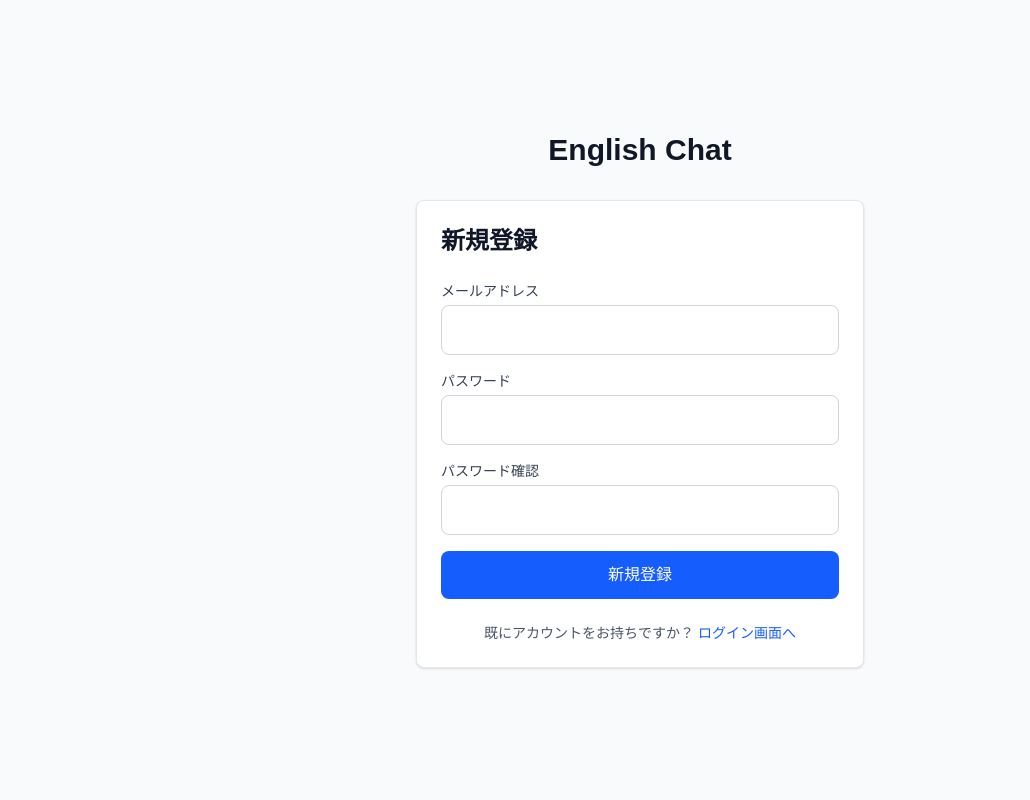
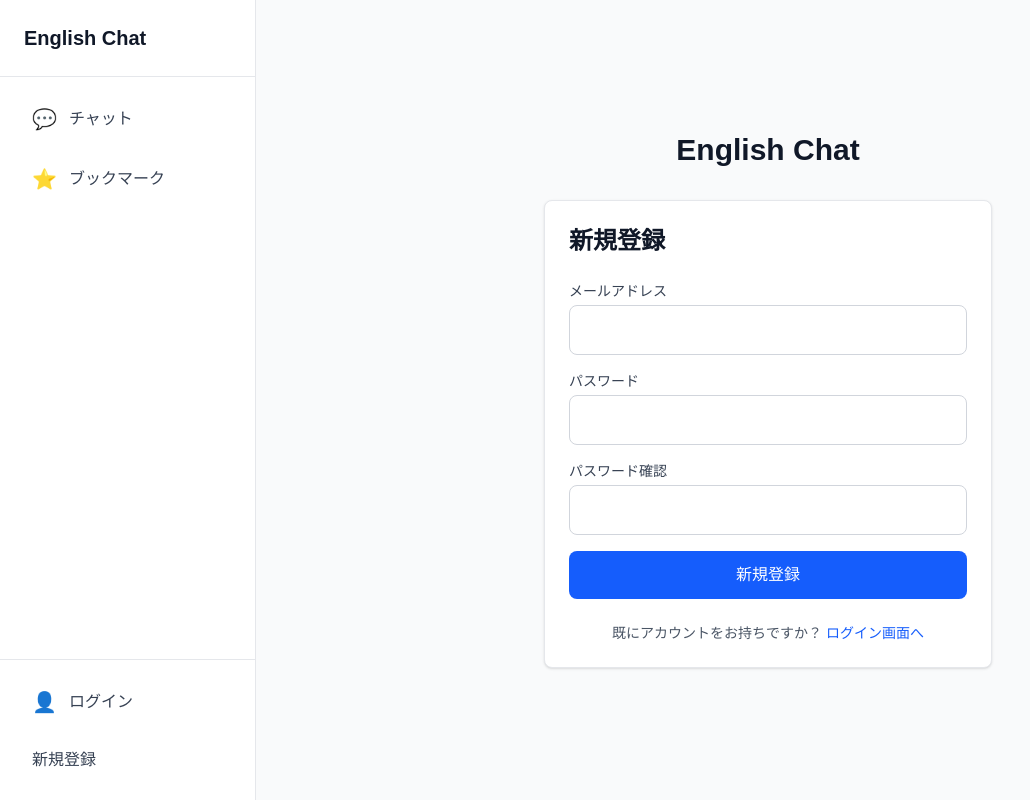
Before and after one commit to sakura010825/english-chat, a Next.js app: page /register in a window 1280 px wide. Shown: the whole page, without its empty margins (0-1030 px from the left). Built offline with nearby package versions, Linux system fonts and the light colour scheme; no server answers.

Commit message:
レスポンシブル対応

```diff
--- a/app/bookmarks/page.tsx
+++ b/app/bookmarks/page.tsx
@@ -55,9 +55,9 @@ export default function BookmarksPage() {
   };
 
   return (
-    <div className="flex h-screen bg-gray-50">
+    <div className="flex h-screen bg-gray-50 overflow-hidden">
       <Sidebar />
-      <div className="flex-1 flex flex-col lg:ml-0">
+      <div className="flex-1 flex flex-col lg:ml-0 min-w-0">
         <header className="bg-white border-b border-gray-200 px-6 py-4">
           <h1 className="text-xl font-semibold text-gray-900">ブックマーク</h1>
         </header>
--- a/app/login/page.tsx
+++ b/app/login/page.tsx
@@ -4,6 +4,7 @@ import { useState } from 'react';
 import { useRouter } from 'next/navigation';
 import Link from 'next/link';
 import { createClient } from '@/utils/supabase/client';
+import Sidebar from '@/components/Sidebar';
 
 export default function LoginPage() {
   const router = useRouter();
@@ -91,7 +92,10 @@ export default function LoginPage() {
   };
 
   return (
-    <div className="min-h-screen bg-gray-50 flex flex-col items-center justify-center px-4">
+    <div className="flex h-screen bg-gray-50">
+      <Sidebar />
+      <div className="flex-1 flex flex-col lg:ml-0 overflow-y-auto">
+        <div className="flex-1 flex items-center justify-center px-4 py-8">
           <div className="w-full max-w-md">
             {/* ヘッダー */}
             <header className="text-center mb-8">
@@ -164,5 +168,7 @@ export default function LoginPage() {
             </div>
           </div>
         </div>
+      </div>
+    </div>
   );
 }
--- a/app/page.tsx
+++ b/app/page.tsx
@@ -205,9 +205,9 @@ export default function Home() {
   };
 
   return (
-    <div className="flex h-screen bg-gray-50">
+    <div className="flex h-screen bg-gray-50 overflow-hidden">
       <Sidebar />
-      <div className="flex-1 flex flex-col lg:ml-0">
+      <div className="flex-1 flex flex-col lg:ml-0 min-w-0">
         <header className="bg-white border-b border-gray-200 px-6 py-4">
           <h1 className="text-xl font-semibold text-gray-900">AIチャット</h1>
         </header>
--- a/app/register/page.tsx
+++ b/app/register/page.tsx
@@ -4,6 +4,7 @@ import { useState } from 'react';
 import { useRouter } from 'next/navigation';
 import Link from 'next/link';
 import { createClient } from '@/utils/supabase/client';
+import Sidebar from '@/components/Sidebar';
 
 export default function RegisterPage() {
   const router = useRouter();
@@ -123,7 +124,10 @@ export default function RegisterPage() {
   };
 
   return (
-    <div className="min-h-screen bg-gray-50 flex flex-col items-center justify-center px-4">
+    <div className="flex h-screen bg-gray-50">
+      <Sidebar />
+      <div className="flex-1 flex flex-col lg:ml-0 overflow-y-auto">
+        <div className="flex-1 flex items-center justify-center px-4 py-8">
           <div className="w-full max-w-md">
             {/* ヘッダー */}
             <header className="text-center mb-8">
@@ -221,5 +225,7 @@ export default function RegisterPage() {
             </div>
           </div>
         </div>
+      </div>
+    </div>
   );
 }
--- a/components/Sidebar.tsx
+++ b/components/Sidebar.tsx
@@ -58,7 +58,7 @@ export default function Sidebar() {
       {/* ハンバーガーメニューボタン（モバイル） */}
       <button
         onClick={() => setIsOpen(true)}
-        className="lg:hidden fixed top-4 left-4 z-50 p-2 rounded-lg bg-white shadow-md hover:bg-gray-50"
+        className="lg:hidden fixed top-4 left-4 z-[60] p-3 rounded-lg bg-white shadow-lg hover:bg-gray-50 border border-gray-200"
         aria-label="メニューを開く"
       >
         <svg
@@ -79,7 +79,7 @@ export default function Sidebar() {
       {/* オーバーレイ（モバイル） */}
       {isOpen && (
         <div
-          className="lg:hidden fixed inset-0 bg-black bg-opacity-50 z-40 transition-opacity"
+          className="lg:hidden fixed inset-0 bg-black bg-opacity-50 z-[55] transition-opacity"
           onClick={() => setIsOpen(false)}
         />
       )}
@@ -87,7 +87,7 @@ export default function Sidebar() {
       {/* サイドバー */}
       <aside
         className={`
-          fixed lg:static inset-y-0 left-0 z-50
+          fixed lg:static inset-y-0 left-0 z-[60]
           w-64 bg-white border-r border-gray-200
           transform transition-transform duration-300 ease-in-out
           ${isOpen ? 'translate-x-0' : '-translate-x-full lg:translate-x-0'}
@@ -171,7 +171,7 @@ export default function Sidebar() {
           {/* 閉じるボタン（モバイル） */}
           <button
             onClick={() => setIsOpen(false)}
-            className="lg:hidden absolute top-4 right-4 p-2 rounded-lg hover:bg-gray-100"
+            className="lg:hidden absolute top-4 right-4 p-2 rounded-lg hover:bg-gray-100 bg-white shadow-sm"
             aria-label="メニューを閉じる"
           >
             <svg
```
Lines whose indentation alone changed are shown as unchanged.
